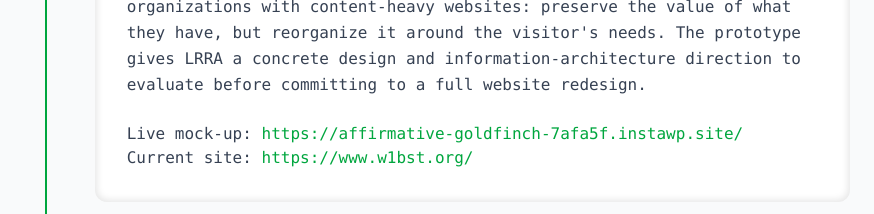
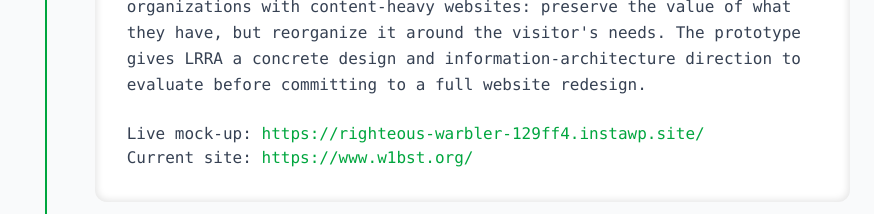
Before and after one commit to DonutsInTheSnow/rich-hudson-net, a Next.js app: page /case-studies in a window 1280 px wide. Shown: the part 1520-1734 px from the top of the page, without its empty margins (406-1280 px from the left). Built offline with nearby package versions, Linux system fonts and the light colour scheme.

Commit message:
new InstaWP URL for LRRA w1bst

```diff
--- a/src/app/case-studies/page.tsx
+++ b/src/app/case-studies/page.tsx
@@ -6,7 +6,7 @@ const cases = [
     title: 'Lakes Region Repeater Association',
     subtitle: 'Website Strategy, Information Architecture & WordPress Prototype',
     url: '',
-    liveMockupUrl: 'https://affirmative-goldfinch-7afa5f.instawp.site/',
+    liveMockupUrl: 'https://righteous-warbler-129ff4.instawp.site/',
     currentSiteUrl: 'https://www.w1bst.org/',
     paragraphs: [
       'The Lakes Region Repeater Association (LRRA) has a wealth of information about amateur radio, its repeater network, club activities, education, emergency communications, and its 50-year history. But the organization\'s existing WordPress site presents much of that information at once, creating a busy homepage and a navigation structure with dozens of links that can make it difficult for visitors to quickly understand what LRRA is and where to go.',
```
